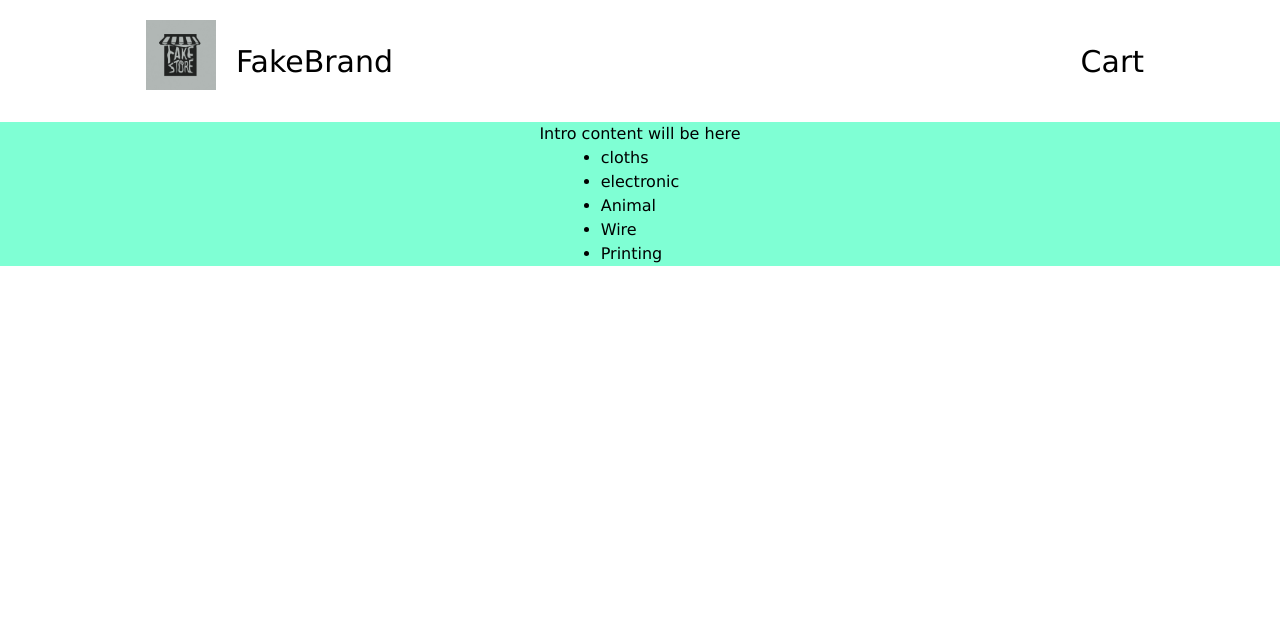
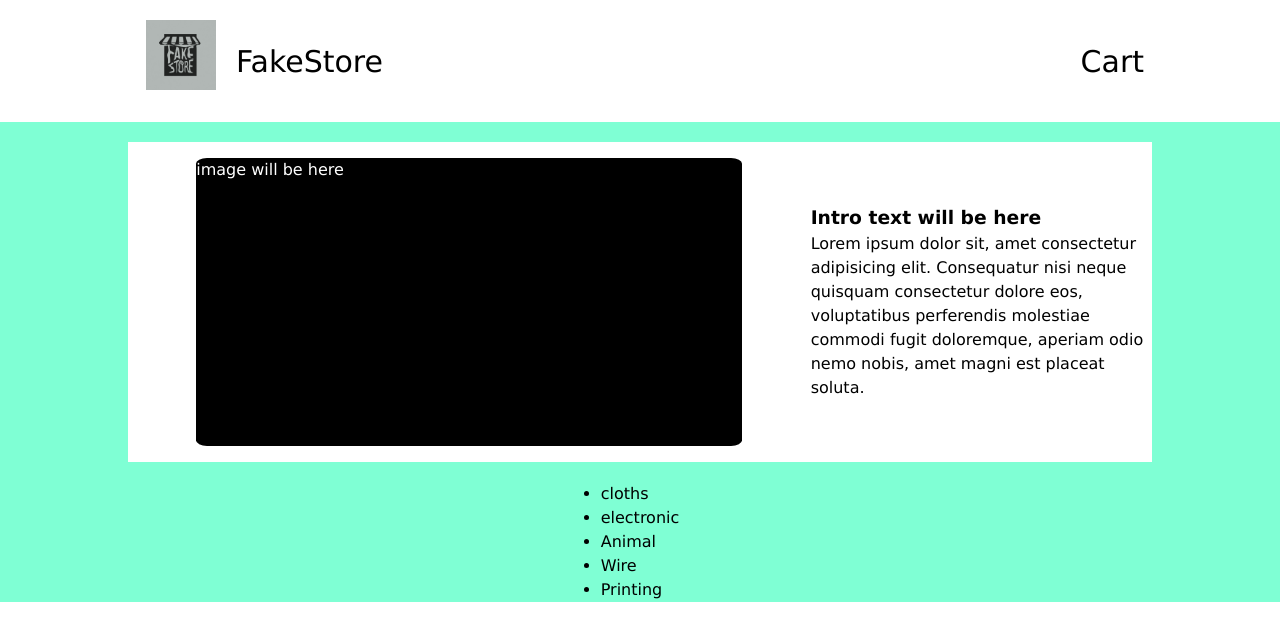
Before and after one commit to Tebibux/ShoppingCart, a React (Vite) app: page / in a window 1280 px wide. Shown: the top 640 px of the page. Built offline with nearby package versions, Linux system fonts and the light colour scheme.

Commit message:
Section style on progress

```diff
--- a/src/App.css
+++ b/src/App.css
@@ -56,3 +56,20 @@ body{
     display: flex;
     justify-content: center;
 }
+.intro-space{
+    margin: 20px;
+    width: 80%;
+    height: 40vh;
+    background-color: white;
+    display: grid;
+    grid-template-columns: 2fr 1fr;
+    place-items: center;
+}
+.intro-image{
+    height: 90%;
+    width: 80%;
+    background-color: #000000;
+    border-radius: 2%;
+    color: white;
+
+}
--- a/src/App.jsx
+++ b/src/App.jsx
@@ -8,7 +8,21 @@ function App() {
 
       <Header />
       <div className="container">
-        <section>Intro content will be here</section>
+        <section className="intro-space">
+          <div className="intro-image">
+            image will be here
+          </div>
+          <div className="intro-text">
+            <h3>
+              Intro text will be here
+            </h3>
+            <p>Lorem ipsum dolor sit, amet consectetur adipisicing elit.
+              Consequatur nisi neque quisquam consectetur dolore eos,
+              voluptatibus perferendis molestiae commodi fugit doloremque,
+              aperiam odio nemo nobis, amet magni est placeat soluta.
+            </p>
+          </div>
+        </section>
         <section>
           <ul>
             <li className="randItem">cloths</li>
--- a/src/Components/Header.jsx
+++ b/src/Components/Header.jsx
@@ -6,7 +6,7 @@ const Header = () => {
                     <div className="logo">
                         <img src="/src/assets/image/Gemini_Generated_logo_image.jpeg" alt="fake store logo" />
                     </div>
-                    <div className="brand-name">FakeBrand</div>
+                    <div className="brand-name">FakeStore</div>
                 </div>
                 <div className="cart">Cart</div>
             </div>
```
